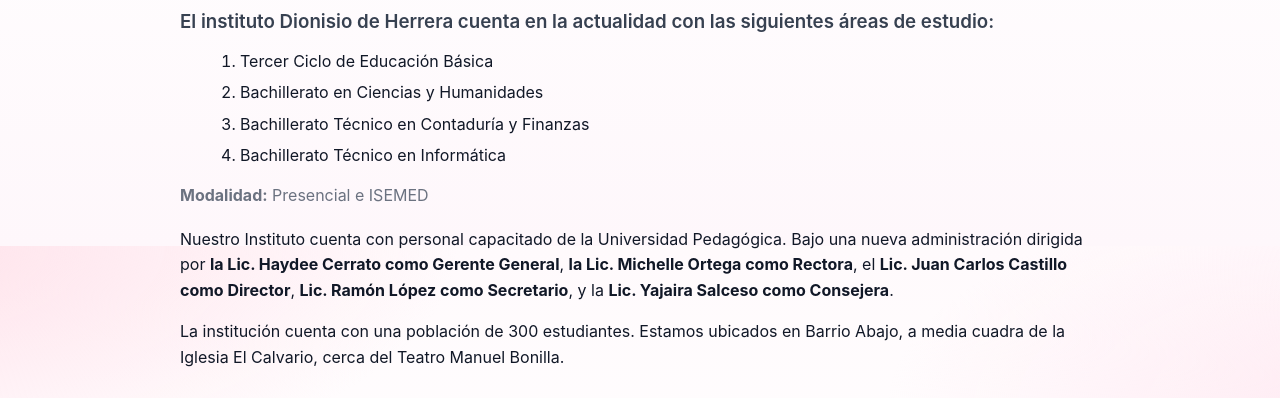
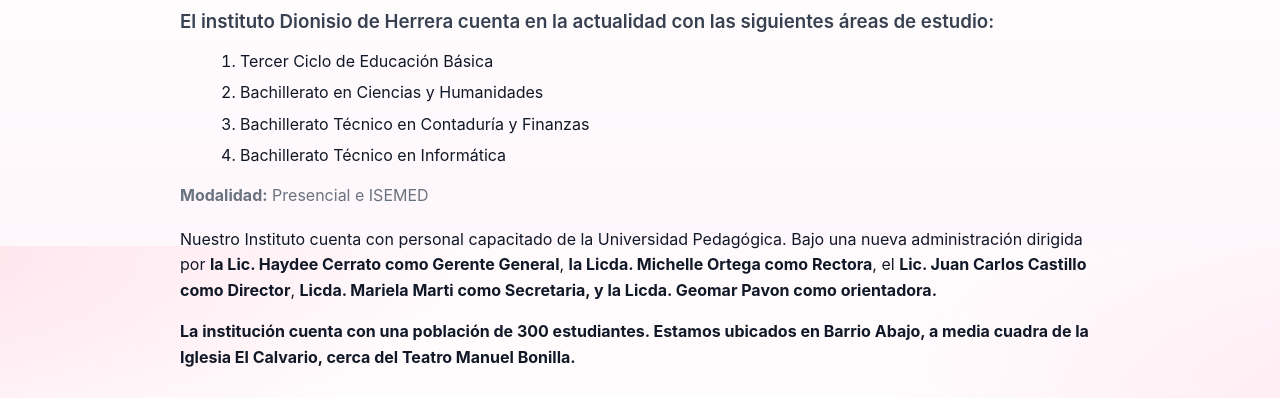
Before and after one commit to yahir17inf/yahir17infgit, a plain HTML site: page historia.html in a window 1280 px wide. Shown: the part 554-952 px from the top of the page. Drawn offline with Linux system fonts and the light colour scheme.

Commit message:
Update historia.html

```diff
--- a/historia.html
+++ b/historia.html
@@ -54,8 +54,8 @@
   <p>
     Nuestro Instituto cuenta con personal capacitado de la Universidad Pedagógica.
     Bajo una nueva administración dirigida por <b>la Lic. Haydee Cerrato como Gerente General</b>,
-    <b>la Lic. Michelle Ortega como Rectora</b>, el <b>Lic. Juan Carlos Castillo como Director</b>,
-    <b>Lic. Ramón López como Secretario</b>, y la <b>Lic. Yajaira Salceso como Consejera</b>.
+    <b>la Licda. Michelle Ortega como Rectora</b>, el <b>Lic. Juan Carlos Castillo como Director</b>,
+    <b>Licda. Mariela Marti como Secretaria<nez/b>, y la <b>Licda. Geomar Pavon como orientadora</b>.
   </p>
 
   <p>
```
